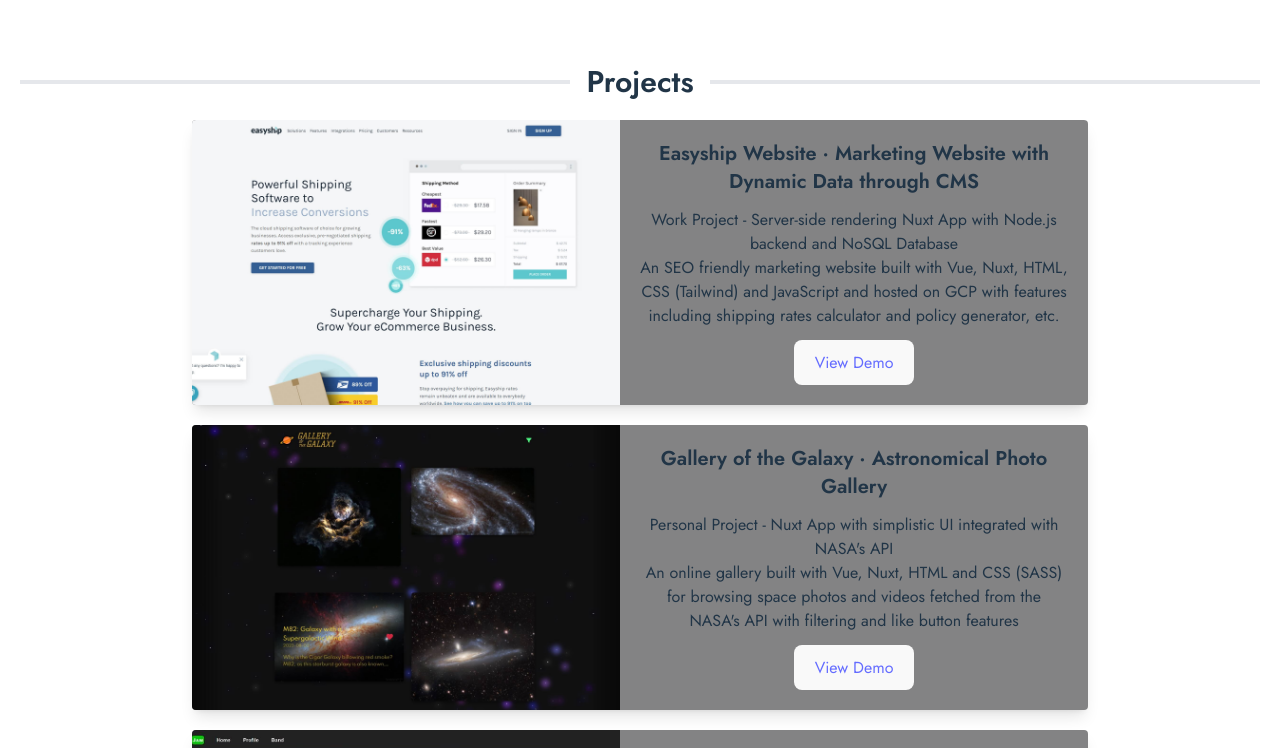
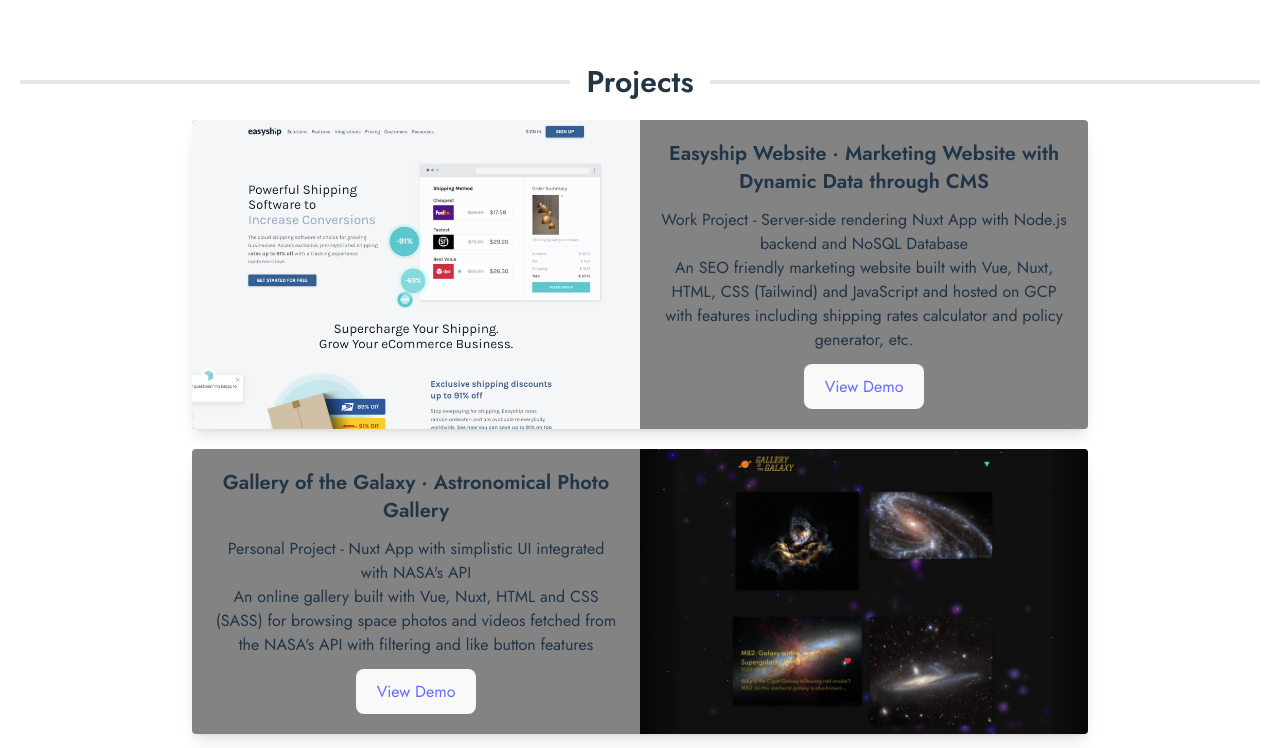
Before and after one commit to louvrecly/portfolio-react, a React (Vite) app: page / in a window 1280 px wide. Shown: the part 2420-3168 px from the top of the page. Built offline with nearby package versions, Linux system fonts and the light colour scheme.

Commit message:
enh/alt-project-card: add alternating logic styling to project cards

```diff
--- a/src/App.tsx
+++ b/src/App.tsx
@@ -103,12 +103,16 @@ const App = () => {
         <Section id="projects" title="Projects">
           <div className="u-max-w-4xl">
             <ul className="u-flex u-flex-col u-gap-5">
-              {projects.map((project) => (
-                <li key={project.key} className="">
+              {projects.map((project, index) => (
+                <li key={project.key}>
                   <Card>
-                    <div className="u-flex u-flex-col u-justify-items-stretch md:u-flex-row">
-                      {!!project.image && (
-                        <div className="u-flex-1 md:u-w-1/2">
+                    <div
+                      className={`u-flex u-flex-col u-justify-items-stretch ${
+                        index % 2 ? 'md:u-flex-row-reverse' : 'md:u-flex-row'
+                      }`}
+                    >
+                      {project.image && (
+                        <div className="md:u-w-1/2">
                           <img
                             className="u-w-full u-h-full u-object-cover"
                             src={project.image}
@@ -116,7 +120,7 @@ const App = () => {
                         </div>
                       )}
 
-                      <div className="u-p-5 u-flex-1">
+                      <div className="u-p-5 md:u-flex-1">
                         <h3 className="u-text-xl u-font-bold">
                           {project.title}
                         </h3>
```
